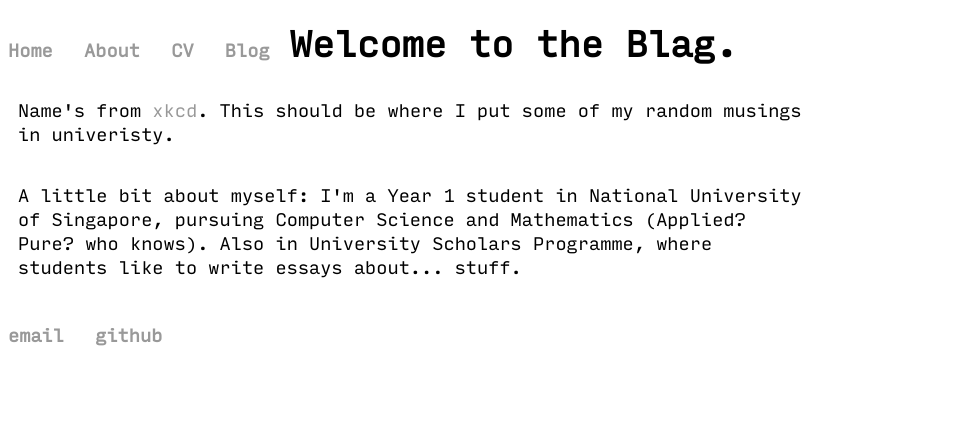
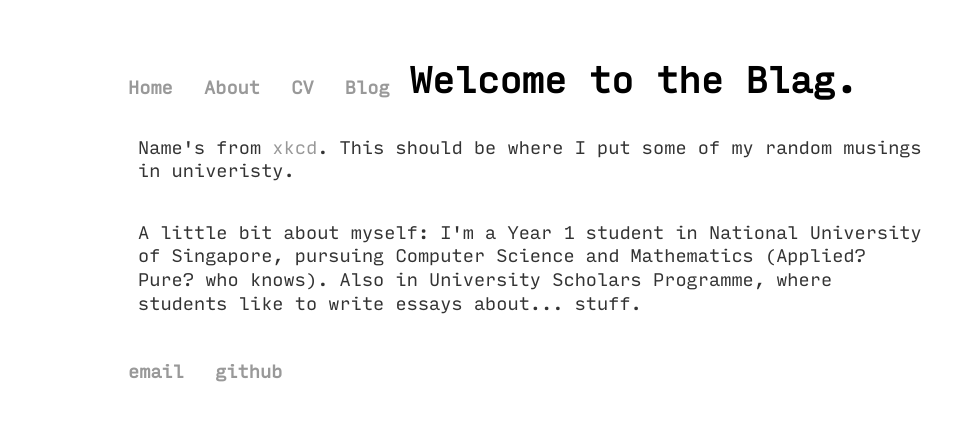
Before and after one commit to theodoreleebrant/theodoreleebrant.github.io, a Jekyll site: the page built from index.html, in a window 1280 px wide. Shown: the top 421 px of the page, without its empty margins (0-974 px from the left). Built offline with Jekyll 4.4.1, drawn with Linux system fonts in a browser that asks for light colours.

Commit message:
Finish CSS

```diff
--- a/css/main.css
+++ b/css/main.css
@@ -7,6 +7,7 @@
 
 
 body {
+    margin: 60px auto;
     width: 80%;
     font-family:'InputMono', 'Ubuntu Mono';
     font-size:110%;
@@ -22,6 +23,7 @@ p {
     padding: 10px;
     line-height:135%;
     max-width: 45em;
+    color: #333;
 }
 h1, h2, h3, h4, h5, h6 {
     padding: 0px;
@@ -34,4 +36,15 @@ a {
     text-decoration: none;
     color: #999;
 }
-a:hover {}
+a:hover {
+    text-decoration: underline;
+}
+
+ul.posts {
+    margin: 20px auto 40px;
+    font-size: 1.5em;
+}
+
+ul.posts li {
+    list-style: none;
+}
```
